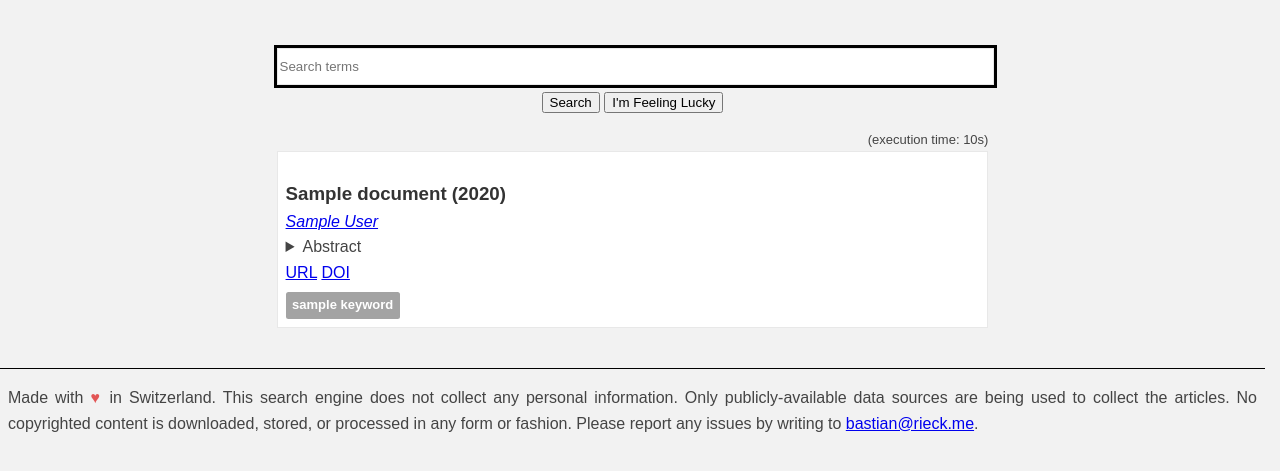
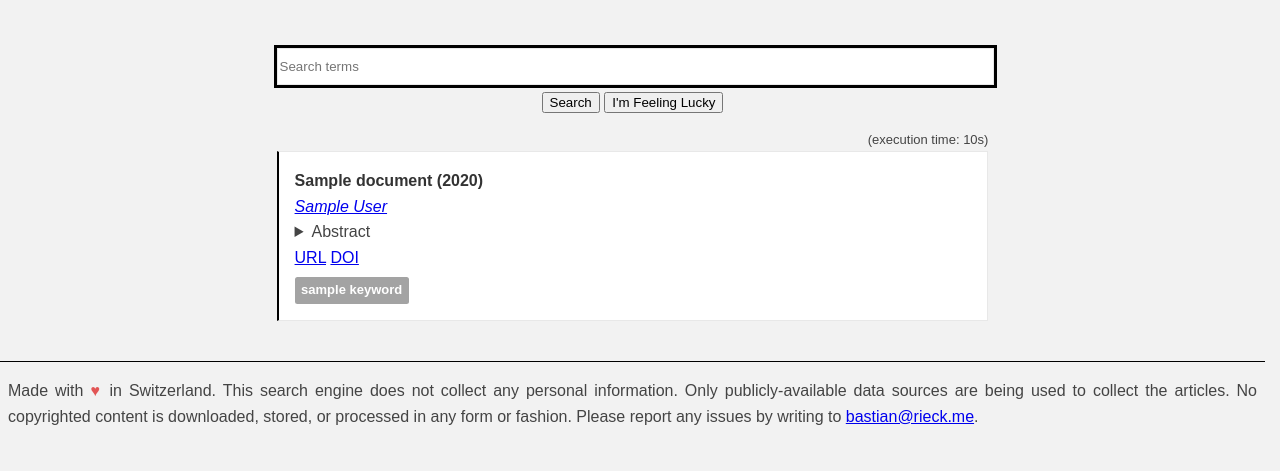
Before and after one commit to aidos-lab/DONUT, a Flask app: template dat/templates/index.html in a window 1280 px wide. Shown: the part 27-498 px from the top of the page. Run offline with Flask 2, Linux system fonts and the light colour scheme; the template is opened without the code that fills it: most values are stand-ins (such as "Sample title", 1, 10 or a date in 2020).

Commit message:
Styling individual articles

```diff
--- a/dat/static/style.css
+++ b/dat/static/style.css
@@ -89,6 +89,34 @@ footer
   margin-top: 0.5em;
 }
 
+#search-results
+{
+  list-style-type: none;
+  padding-left:    0px;
+  margin:          0px;
+  width:           100%;
+}
+
+.search-result
+{
+  display:       block;
+  margin-bottom: 0.5rem;
+}
+
+.search-result article
+{
+  background-color: white;
+  border:           1px solid #E8E8E8;
+  border-left:      2px solid black;
+  padding:          1rem;
+}
+
+.search-result h1
+{
+  margin:    0;
+  font-size: inherit;
+}
+
 .tags ul
 {
   list-style-type:  none;
@@ -116,32 +144,6 @@ footer
   text-decoration: none;
 }
 
-.search-results
-{
-  list-style-type: none;
-  padding-left:    0px;
-  margin:          0px;
-  width:           100%;
-}
-
-.search-result
-{
-  display:       block;
-  margin-bottom: 0.5rem;
-}
-
-.search-results h1
-{
-  margin-bottom: 0;
-}
-
-.search-results article
-{
-  background-color: white;
-  border:           1px solid #E8E8E8;
-  padding:          0.5rem;
-}
-
 .references
 {
   list-style-type: none;
--- a/dat/templates/index.html
+++ b/dat/templates/index.html
@@ -9,7 +9,7 @@
   {% endif %}
 
   {% if data is not none %}
-  <ol class="search-results">
+  <ol id="search-results">
     {% for d in data %}
     <li class="search-result">
       <article>
```
